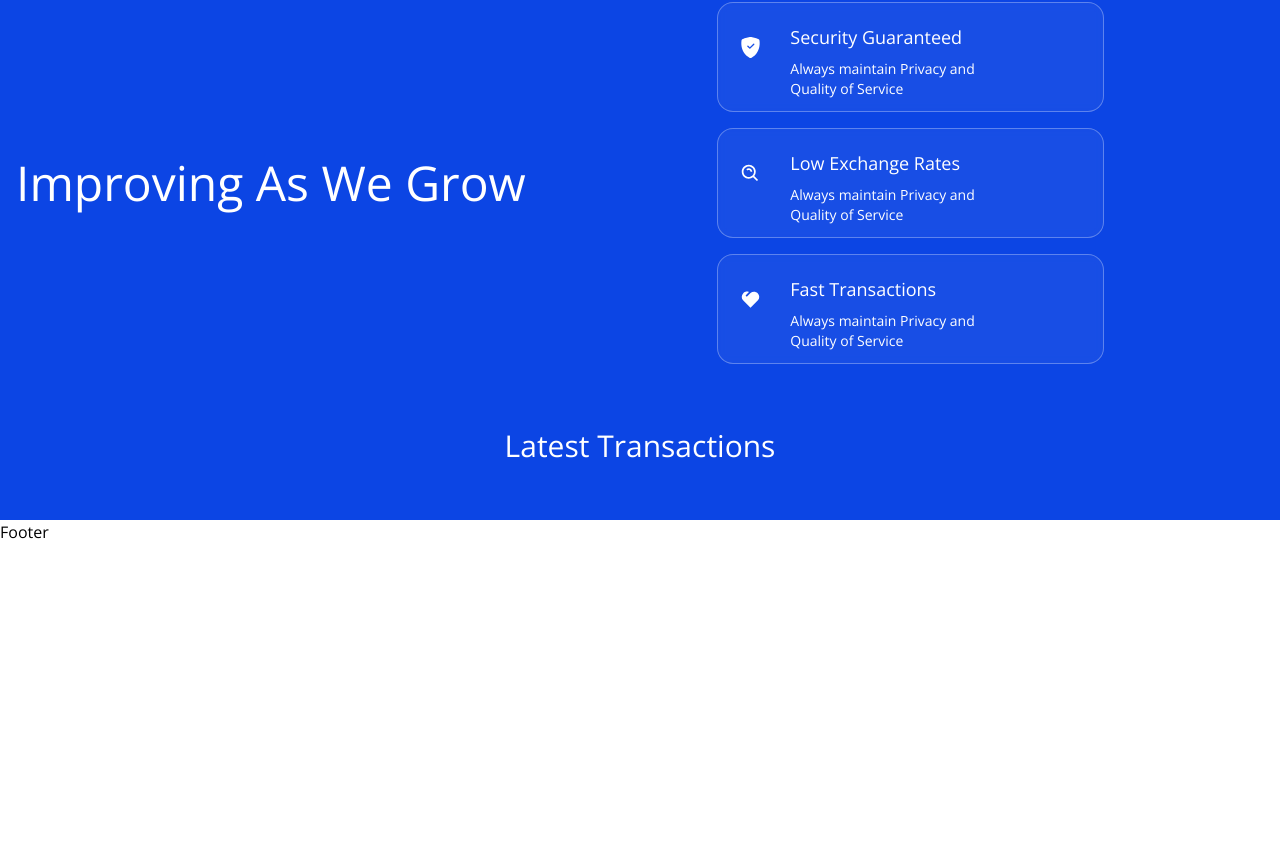
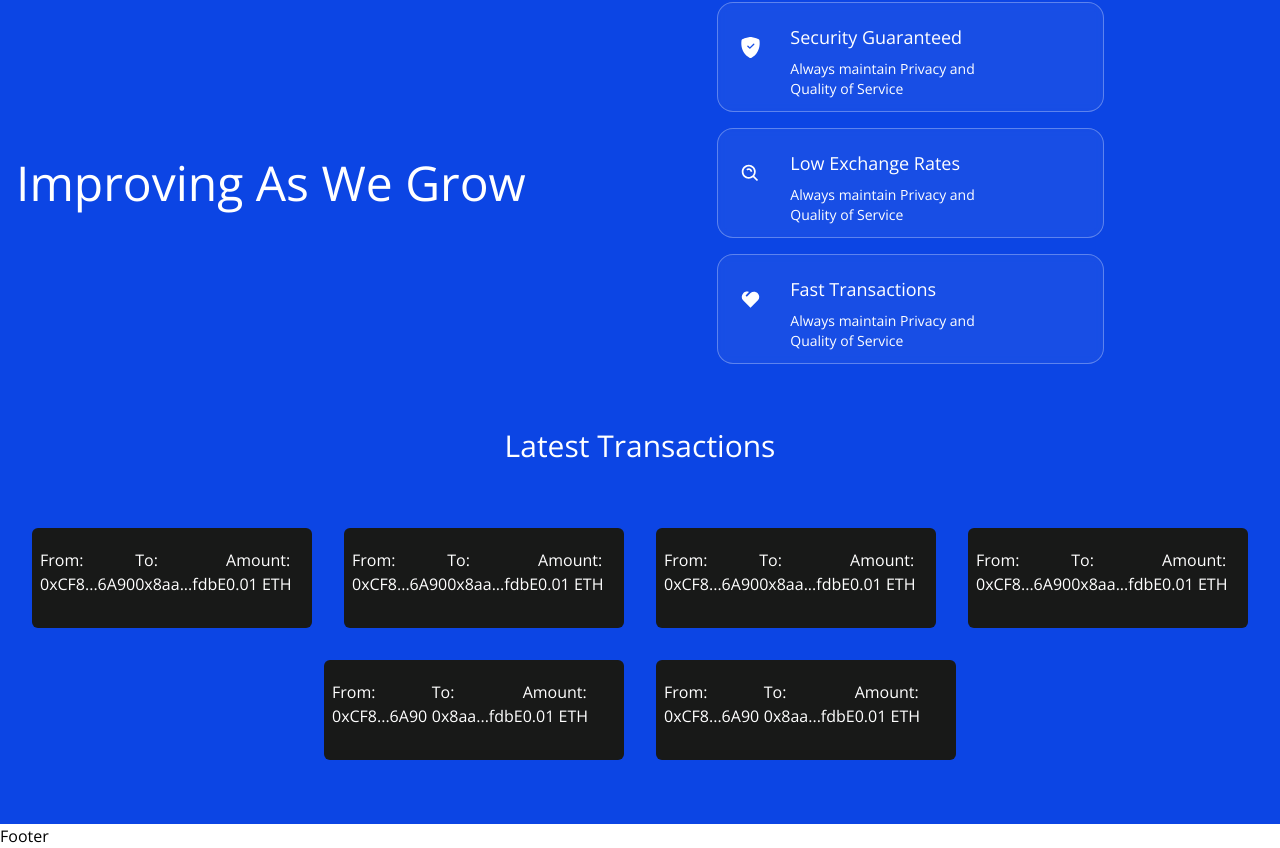
Before and after one commit to zairefrazier/Credit-DApp, a React (Vite) app in the folder client/: page / in a window 1280 px wide. Shown: the part 766-1614 px from the top of the page. Before the commit the page ends 1310 px from the top, so only its background shows below. Built offline with nearby package versions, Linux system fonts and the light colour scheme.

Commit message:
Added Dummy Data To Test Transactions

```diff
--- a/client/src/components/Transactions.jsx
+++ b/client/src/components/Transactions.jsx
@@ -3,6 +3,30 @@
 import { TransactionsContext } from "../context/TransactionsContext";
 
 import dummyData from "../utils/dummyData";
+
+import { shortenAdd } from "../utils/shortenAdd";
+
+
+
+const TransactionCard = ({ addressTo, addressFrom, timestamp,message,keyword, amount, url}) => {
+    return (
+        <div className="bg-[#181918] m-4 flex-1  2xl:min-w-[450px] 2xl:max-w-[500px] sm:min-w-[270px] sm:max-w-[300px] flex-col rounded-md hover:shadow-2xl">
+            <div className="flex flex-col items-center w-full mt-3">
+            <div className="flex justify-start w-full mb-6 p-2">
+                <a href={"https://goerli.etherscan.io/address/"+ addressFrom} target="_blank" rel="noopener noreferrer">
+                    <p className="text-white  text-base">From: {shortenAdd(addressFrom)} </p>
+                </a>
+                <br>
+                </br>
+                <a href={"https://goerli.etherscan.io/address/"+ addressTo} target="_blank" rel="noopener noreferrer">
+                    <p className="text-white text-base"> To: {shortenAdd(addressTo)} </p>
+                </a>
+                <p className="text-white  text-base">Amount: {amount} ETH</p>
+            </div>
+            </div>
+        </div>
+    )
+}
 
 const Transactions = () => {
 
@@ -23,6 +47,15 @@
                 </h3>
 
             )}
+             <div className="flex flex-wrap justify-center items-center mt-10">
+
+                {dummyData.reverse().map((transaction, i ) => (
+
+                    <TransactionCard key={i} {...transaction}/>
+
+                ))}
+
+            </div>
             </div>
         </div>
     );
```
